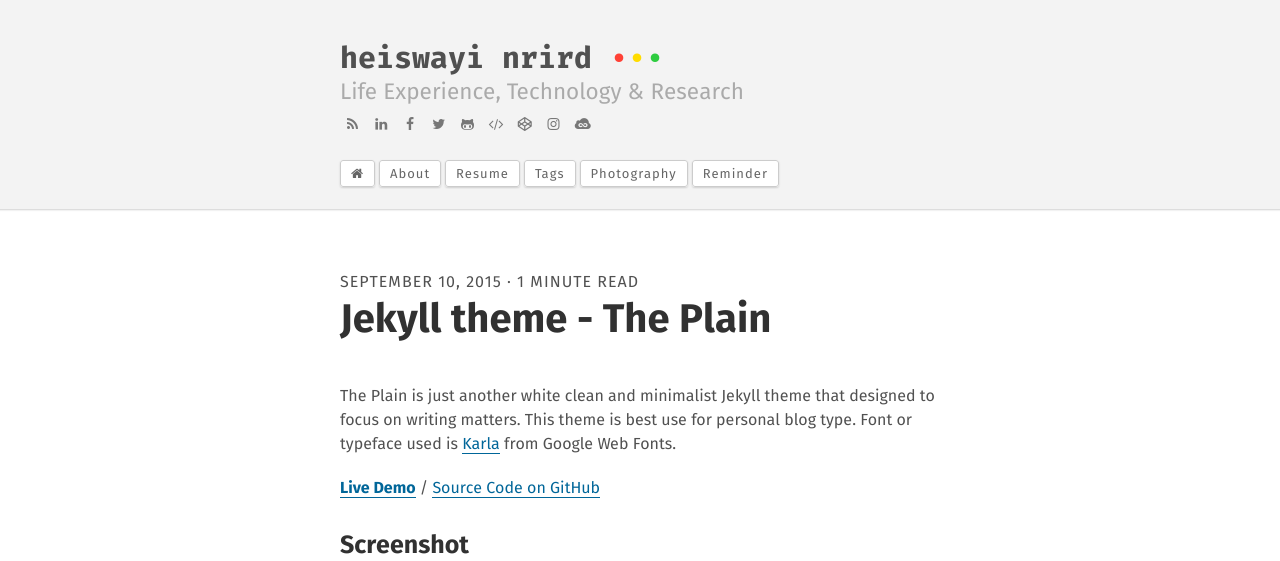
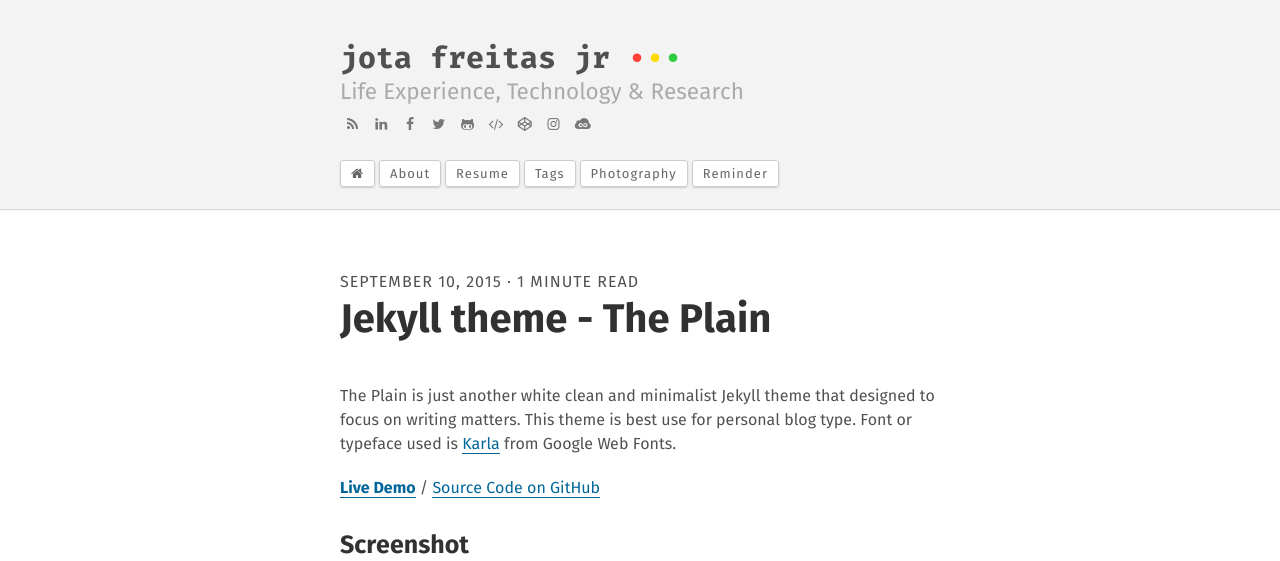
Before and after one commit to jotajr/jotajr.github.io, a Jekyll site: the page built from _posts/2015-09-10-jekyll-theme-the-plain.md, in a window 1280 px wide, cut to the strip 0-561 px from the top of the page. Built offline with Jekyll 4.4.1, drawn with Linux system fonts in a browser that asks for light colours; comment, search, counter and statistics services are not loaded; some of the changed text lies outside the part shown.

Commit message:
Alerado novamente o config

```diff
--- a/_config.yml
+++ b/_config.yml
@@ -1,28 +1,28 @@
 # Basic site info
-title:              "heiswayi nrird •••"
+title:              "jota freitas jr •••"
 description:        "Life Experience, Technology & Research"
 keywords:           "heiswayi nrird, personal blog, software engineer, life experience, technology and research"
-logo_text:          "Heiswayi Nrird"
+logo_text:          "Jota Freitas Jr"
 show_tagline:       true # edit file in /_includes/tagline.html
 show_social_icons:  true # edit file in /_includes/social_links.html
 og_locale:          "en_US"
 cover:              "/assets/logo.png" # site image cover
 
 # Site URL settings
-url:                https://heiswayi.nrird.com # main url
+url:                https://jotajr.com.br # main url
 baseurl:            null # for gh-pages
-enforce_ssl:        heiswayi.nrird.com
+enforce_ssl:        jotajr.com.br
 
 # Site author info
 author:
-  name:             "Heiswayi Nrird"
-  email:            hnrird@gmail.com
-  github_username:  heiswayi
-  twitter_username: HeiswayiNrird
-  facebook_url:     https://www.facebook.com/heiswayi.nrird
+  name:             "Jota Freitas Jr"
+  email:            jotafreitasjr@gmail.com
+  github_username:  jotajr
+  twitter_username: jotajr
+  facebook_url:     https://www.facebook.com/jotajr
 
 # Disqus comment settings
-disqus_enabled:     false
+disqus_enabled:     true
 disqus_shortname:   hnbloggithub
 
 # GA
@@ -34,7 +34,7 @@ destination:        ./_site
 permalink:          /:year/:title
 markdown:           kramdown
 highlighter:        rouge
-timezone:           Asia/Kuala_Lumpur
+timezone:           America/Recife
 exclude:            ["README.md", "LICENSE.md", "CHANGELOG.md"]
 
 # Site configurations
```
